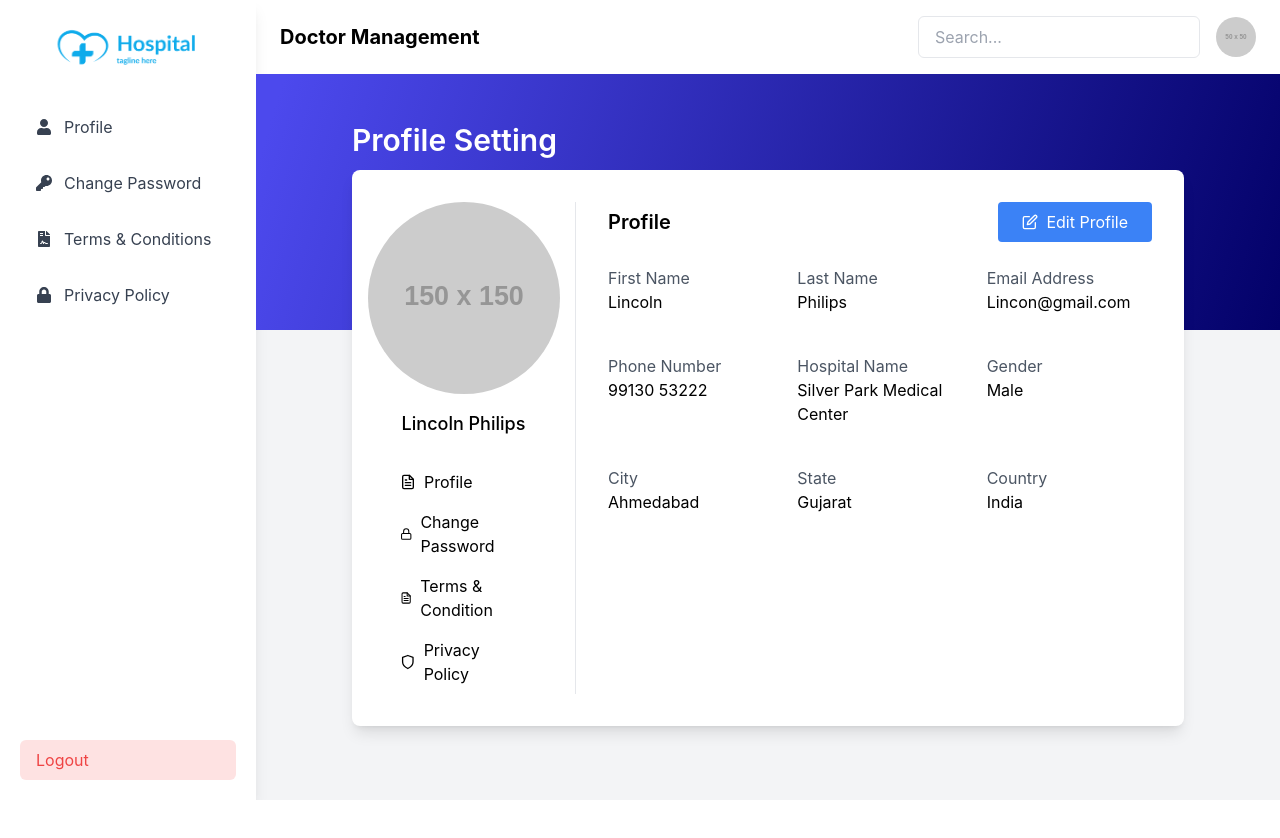
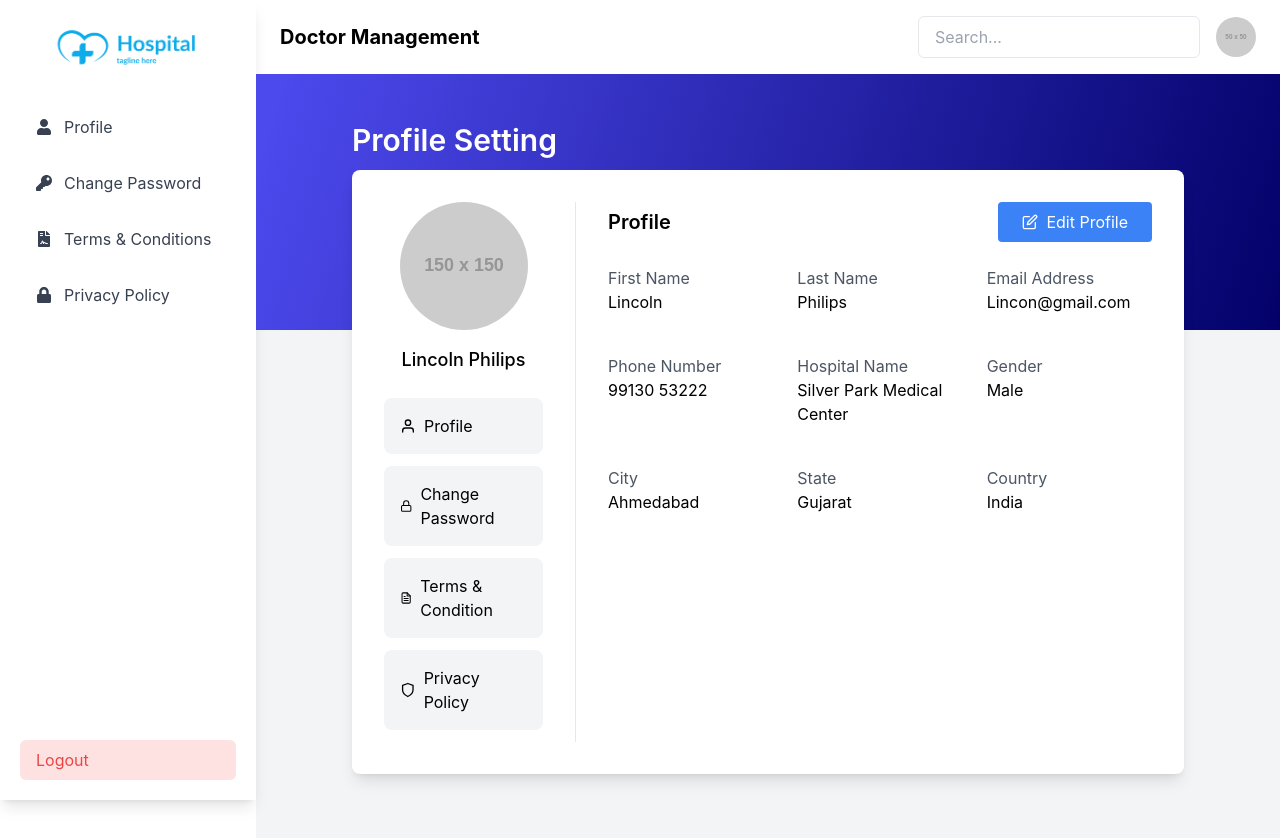
Before and after one commit to omprakash1907/Patient-Management-System, a React (Create React App) app in the folder client/: page /doctor-profile in a window 1280 px wide. Before the commit the page ends 800 px from the top, so only its background shows below. Built offline with nearby package versions, Linux system fonts and the light colour scheme.

Commit message:
profile components

```diff
--- a/client/src/components/ProfileSidebar.jsx
+++ b/client/src/components/ProfileSidebar.jsx
@@ -1,10 +1,10 @@
 import React from "react";
-import { FiCamera, FiLock, FiFileText, FiShield } from "react-icons/fi";
+import { FiCamera, FiLock, FiFileText, FiShield, FiUser } from "react-icons/fi";
 
 const ProfileSidebar = ({ name, image, setActiveSection, isEditing }) => {
   return (
     <div className="flex flex-col items-center w-1/4 border-r pr-8">
-      <div className="relative w-48 h-48 mb-4">
+      <div className="relative w-32 h-32 mb-4">
         <img
           src={image}
           alt="Profile"
@@ -21,36 +21,39 @@ const ProfileSidebar = ({ name, image, setActiveSection, isEditing }) => {
         </button>
       )}
 
+      {/* Conditionally render these buttons only when not editing */}
+      {!isEditing && (
         <div className="mt-6 w-full">
           <button
             onClick={() => setActiveSection("profile")}
-          className="flex items-center space-x-2 w-full py-2 px-4 text-left hover:bg-gray-100"
+            className="flex items-center space-x-2 w-full py-4 px-4 text-left bg-gray-100 mb-3 rounded-lg"
           >
-          <FiFileText />
+            <FiUser />
             <span>Profile</span>
           </button>
           <button
             onClick={() => setActiveSection("password")}
-          className="flex items-center space-x-2 w-full py-2 px-4 text-left hover:bg-gray-100"
+            className="flex items-center space-x-2 w-full py-4 px-4 text-left bg-gray-100 mb-3 rounded-lg"
           >
             <FiLock />
             <span>Change Password</span>
           </button>
           <button
             onClick={() => setActiveSection("terms")}
-          className="flex items-center space-x-2 w-full py-2 px-4 text-left hover:bg-gray-100"
+            className="flex items-center space-x-2 w-full py-4 px-4 text-left bg-gray-100 mb-3 rounded-lg"
           >
             <FiFileText />
             <span>Terms & Condition</span>
           </button>
           <button
             onClick={() => setActiveSection("privacy")}
-          className="flex items-center space-x-2 w-full py-2 px-4 text-left hover:bg-gray-100"
+            className="flex items-center space-x-2 w-full py-4 px-4 text-left bg-gray-100 mb-3 rounded-lg"
           >
             <FiShield />
             <span>Privacy Policy</span>
           </button>
         </div>
+      )}
     </div>
   );
 };
```
Lines whose indentation alone changed are shown as unchanged.
